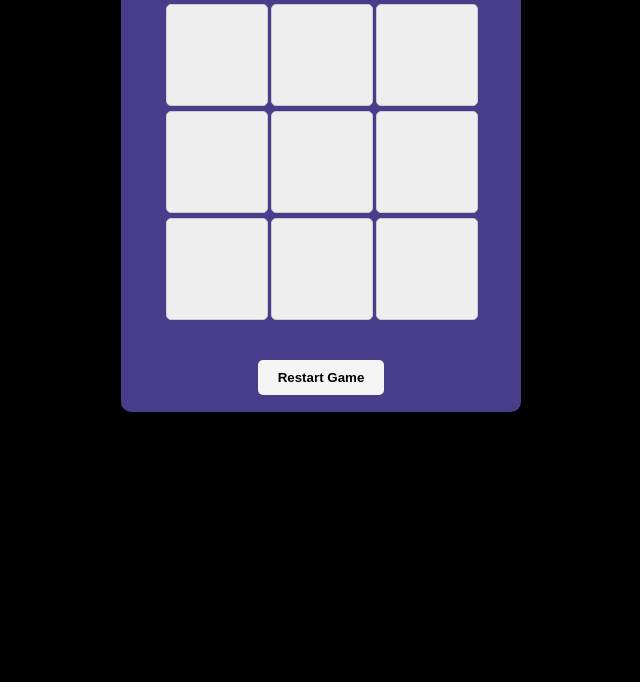
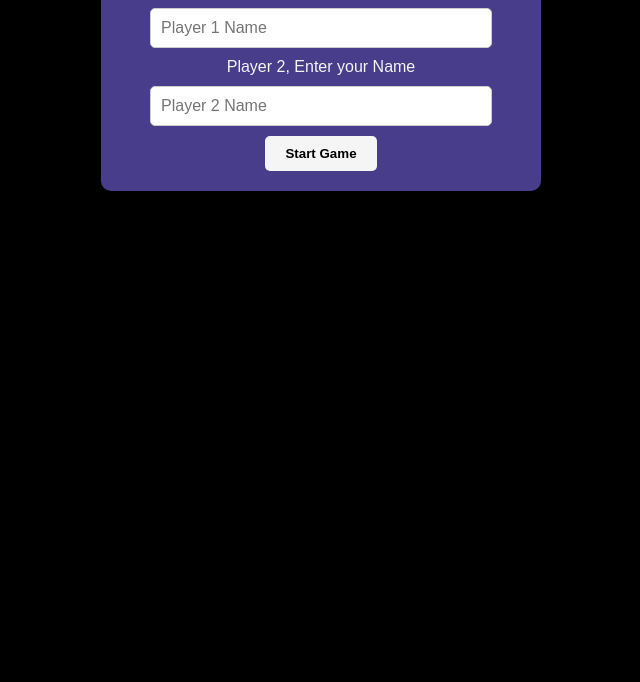
Before and after one commit to Sorbari2016/tictactoe, a plain HTML site: page index.html in a window 1280 px wide. Shown: the part 118-800 px from the top of the page, without its empty margins (319-959 px from the left). Drawn offline with Linux system fonts and the light colour scheme.

Commit message:
Created a Name input form that will display before the UI

```diff
--- a/index.html
+++ b/index.html
@@ -8,8 +8,24 @@
     <script src="javascript.js" defer></script>
 </head>
 <body>
+  <!-- Name input Form -->
+  <div id="nameFormContainer" class="form-container">
+    <h2>Kindly enter your names</h2>
+    <form id="nameForm">
+      <p>
+        <label for="player1Name">Player 1, Enter your Name</label>
+        <input type="text" id="player1Name" placeholder="Player 1 Name" required>
+      </p>
+      <p>
+        <label for="player2Name">Player 2, Enter your Name</label>
+        <input type="text" id="player2Name" placeholder="Player 2 Name" required>
+      </p>
+      <button type="submit">Start Game</button>
+    </form>
+  </div>
 
-  <div class="game-container">
+  <!-- Game UI, initially hidden -->
+  <div class="game-container" id="gameContainer" style="display: none;">
     <h1>Tic Tac Toe</h1>
     <div class="status-container">
       <div id="status-screen">
--- a/style.css
+++ b/style.css
@@ -80,3 +80,35 @@ body {
   align-items: center;
   height: 50px;
 }
+
+
+
+/* NAME INPUT FORM */
+.form-container {
+  background-color: darkslateblue;
+  width: 400px;
+  margin-top: 50px;
+  padding: 20px;
+  border-radius: 10px;
+  text-align: center;
+  color: whitesmoke;
+}
+
+.form-container input {
+  display: block;
+  margin: 10px auto;
+  padding: 10px;
+  width: 80%;
+  font-size: 1rem;
+  border-radius: 5px;
+  border: 1px solid #ccc;
+}
+
+.form-container button {
+  padding: 10px 20px;
+  font-weight: bold;
+  background-color: whitesmoke;
+  border: none;
+  border-radius: 5px;
+  cursor: pointer;
+}
```
